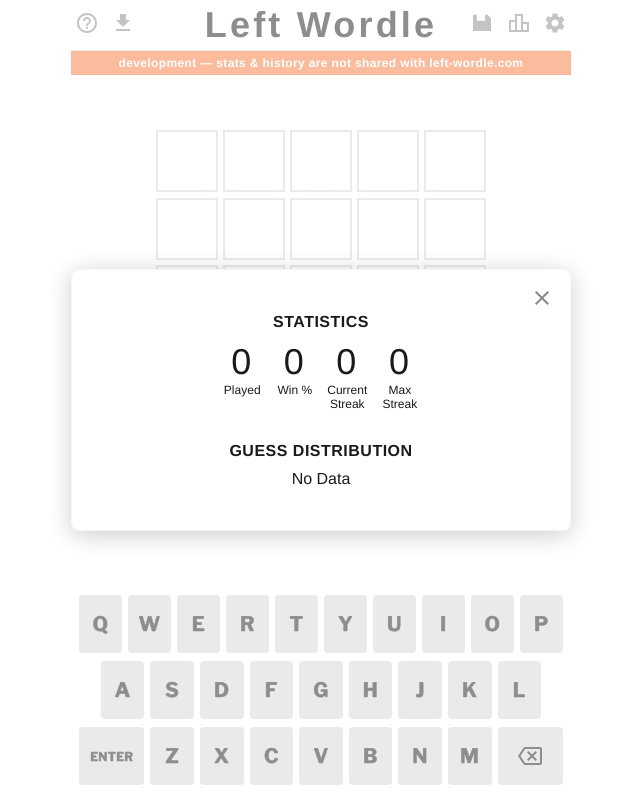
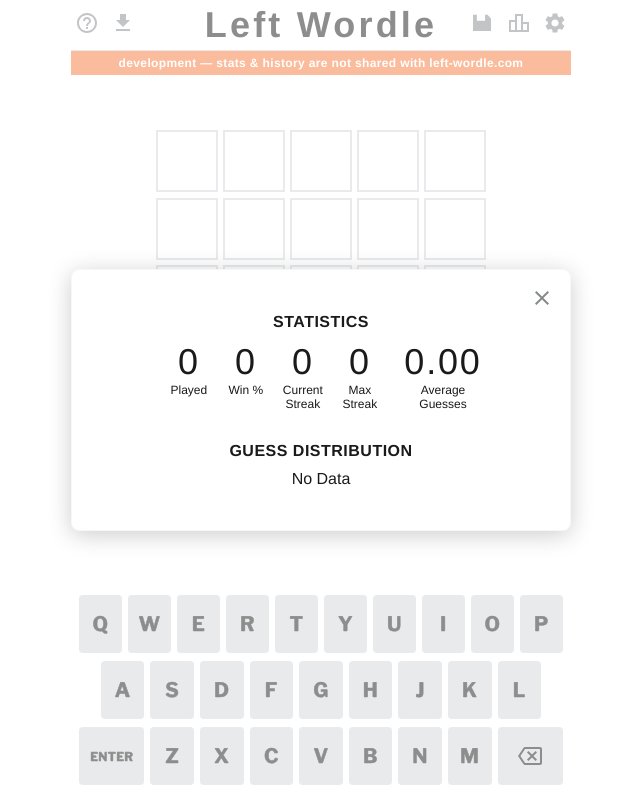
Before and after one commit to jswright61/left-wordle_client, a website: page index.html in a window 1280 px wide. Both pictures are taken after a click on the button 837 px from the left and 24 px from the top of the page. Shown: the whole page, without its empty margins (319-959 px from the left). Drawn offline with nearby package versions, Linux system fonts and the light colour scheme.

Commit message:
Adds Average Guesses Stat To Statistics Display
Shows average guesses as the last stat column, separated from Max Streak
by a narrow spacer. Value is stored and displayed to two decimal places,
always showing the decimal (e.g. 3.50, 0.00).

```diff
--- a/src/wordle.css
+++ b/src/wordle.css
@@ -1061,6 +1061,11 @@ game-stats .statistic-container {
     flex: 1;
 }
 
+game-stats .statistic-spacer {
+    width: 16px;
+    flex: none;
+}
+
 game-stats .statistic-container .statistic {
     font-size: 36px;
     font-weight: 400;
--- a/src/wordle.js
+++ b/src/wordle.js
@@ -650,7 +650,7 @@
                 guessSum += i * (stats.guesses[i] || 0);
             }
             stats.winPercentage = stats.gamesPlayed ? Math.round(stats.gamesWon / stats.gamesPlayed * 100) : 0;
-            stats.averageGuesses = stats.gamesWon ? Math.round(guessSum / stats.gamesWon) : 0;
+            stats.averageGuesses = stats.gamesWon ? Math.round(guessSum / stats.gamesWon * 100) / 100 : 0;
         }
 
         static computeHistoryOnlyStatistics() {
@@ -691,7 +691,7 @@
             });
 
             stats.winPercentage = stats.gamesPlayed ? Math.round(stats.gamesWon / stats.gamesPlayed * 100) : 0;
-            stats.averageGuesses = stats.gamesWon ? Math.round(guessSum / stats.gamesWon) : 0;
+            stats.averageGuesses = stats.gamesWon ? Math.round(guessSum / stats.gamesWon * 100) / 100 : 0;
 
             var currentStreak = 0;
             var maxStreak = 0;
@@ -797,7 +797,7 @@
 
             var totalGuessSum = historyStats.guessSum + legacyGuessSum;
             stats.winPercentage = stats.gamesPlayed ? Math.round(stats.gamesWon / stats.gamesPlayed * 100) : 0;
-            stats.averageGuesses = stats.gamesWon ? Math.round(totalGuessSum / stats.gamesWon) : 0;
+            stats.averageGuesses = stats.gamesWon ? Math.round(totalGuessSum / stats.gamesWon * 100) / 100 : 0;
             stats.maxStreak = Math.max(historyStats.maxStreak, legacy.maxStreak || 0);
 
             var legacyCurrent = parseInt(legacy.current_streak_length, 10) || 0;
@@ -1987,7 +1987,7 @@
         winPercentage: "Win %",
         gamesPlayed: "Played",
         gamesWon: "Won",
-        averageGuesses: "Av. Guesses"
+        averageGuesses: "Average Guesses"
     };
 
     class GameStats extends HTMLElement {
@@ -2026,12 +2026,17 @@
                     }
                     distributionEl.appendChild(barFragment);
                 }
-            ["gamesPlayed", "winPercentage", "currentStreak", "maxStreak"].forEach((statKey) => {
+            ["gamesPlayed", "winPercentage", "currentStreak", "maxStreak", "averageGuesses"].forEach((statKey) => {
+                if (statKey === "averageGuesses") {
+                    var spacer = document.createElement("div");
+                    spacer.classList.add("statistic-spacer");
+                    statisticsEl.appendChild(spacer);
+                }
                 var label = STATISTIC_LABELS[statKey],
                     value = this.stats[statKey],
                     itemFragment = statisticItemTemplate.content.cloneNode(true);
                 itemFragment.querySelector(".label").textContent = label;
-                itemFragment.querySelector(".statistic").textContent = value;
+                itemFragment.querySelector(".statistic").textContent = statKey === "averageGuesses" ? Number(value).toFixed(2) : value;
                 statisticsEl.appendChild(itemFragment);
             });
             if (this.gameApp.gameStatus !== GAME_STATUS_IN_PROGRESS) {
```
